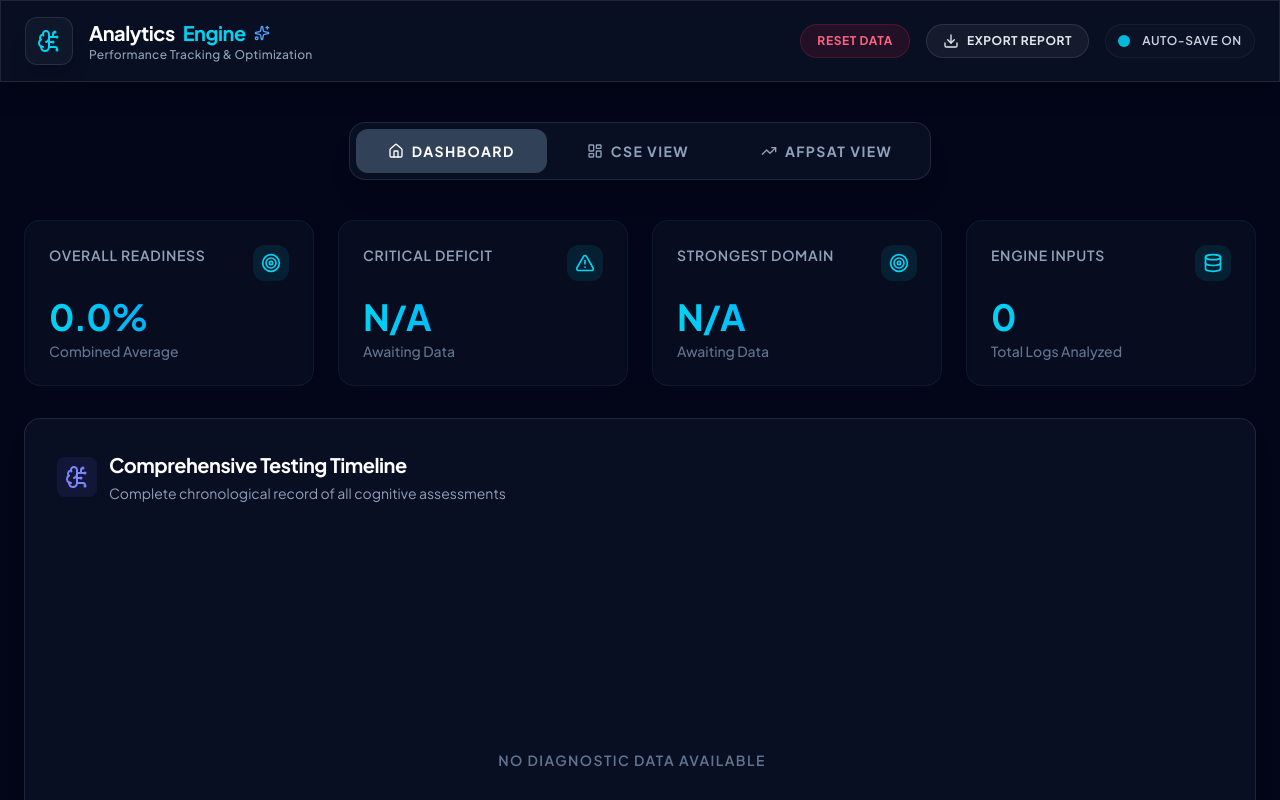
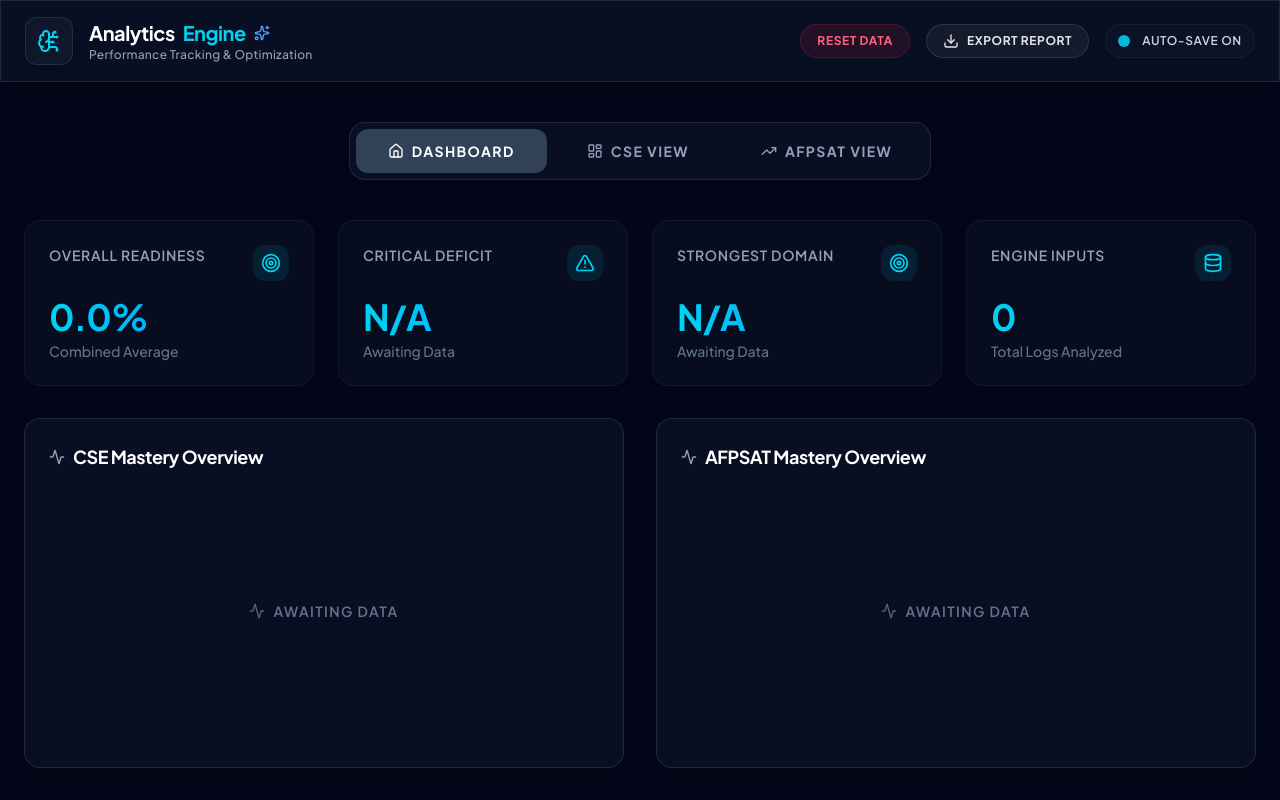
Before and after one commit to Babyama0901/CSE-AFPSAT-Analytics-Progression-Learning-Coach, a React (Vite) app: page / in a window 1280 px wide. Shown: the top 800 px of the page. Built offline with nearby package versions, Linux system fonts and the light colour scheme.

Commit message:
feat: added dual mastery radar charts to Dashboard

```diff
--- /dev/null
+++ b/src/components/DashboardMasteryRadar.tsx
@@ -0,0 +1,113 @@
+import React from 'react';
+import {
+  RadarChart,
+  Radar,
+  PolarGrid,
+  PolarAngleAxis,
+  PolarRadiusAxis,
+  Tooltip,
+  ResponsiveContainer
+} from 'recharts';
+import { Activity } from 'lucide-react';
+import { SubjectStats } from '../types';
+
+const SHORT_NAMES: Record<string, string> = {
+  'Reading Comprehension': 'Reading',
+  'Vocabulary': 'Vocab',
+  'Grammar and Language Usage': 'Grammar',
+  'Logical Verbal Reasoning': 'Log Verbal',
+  'Basic Arithmetic': 'Arithmetic',
+  'Word Problems': 'Word Probs',
+  'Algebra Basics': 'Algebra',
+  'Geometry Basics': 'Geometry',
+  'Logical Relationships': 'Log Rel',
+  'Series Completion': 'Series',
+  'Pattern Recognition 1': 'Pattern 1',
+  'Pattern Recognition 2': 'Pattern 2',
+  'Pattern Recognition 3': 'Pattern 3',
+  'Philippine Constitution': 'Ph Const',
+  'Numerical Ability': 'Numerical',
+  'Verbal Reasoning': 'Verbal',
+  'General Information': 'Gen Info',
+  'R.A. 6713': 'RA 6713'
+};
+
+interface DashboardMasteryRadarProps {
+  title: string;
+  stats: SubjectStats[];
+  strokeColor: string;
+  fillColor: string;
+}
+
+export function DashboardMasteryRadar({ title, stats, strokeColor, fillColor }: DashboardMasteryRadarProps) {
+  const chartData = stats.map(s => ({
+    subject: SHORT_NAMES[s.subject] || s.subject.replace(' Reasoning', '').replace(' Information', ''),
+    fullSubject: s.subject,
+    score: Number(s.latestPercentage.toFixed(1))
+  }));
+
+  const CustomTooltip = ({ active, payload }: any) => {
+    if (active && payload && payload.length) {
+      const data = payload[0].payload;
+      return (
+        <div className="bg-slate-900/95 backdrop-blur-xl border border-white/10 p-4 rounded-xl shadow-2xl">
+          <p className="text-slate-200 font-bold mb-1">{data.fullSubject}</p>
+          <div className="flex items-center gap-2">
+            <div className="w-2 h-2 rounded-full" style={{ backgroundColor: strokeColor, boxShadow: `0 0 8px ${strokeColor}` }} />
+            <p className="text-slate-300 text-sm font-medium">
+              Mastery: <span className="font-mono font-bold text-white ml-1">{data.score}%</span>
+            </p>
+          </div>
+        </div>
+      );
+    }
+    return null;
+  };
+
+  const hasData = stats.some(s => s.latestPercentage > 0);
+
+  return (
+    <div className="glass-panel p-6 rounded-2xl flex flex-col h-[350px]">
+      <div className="mb-2">
+        <h2 className="text-lg font-bold text-white tracking-tight flex items-center gap-2">
+          <Activity className="w-4 h-4 text-slate-400" /> {title}
+        </h2>
+      </div>
+
+      <div className="flex-1 w-full relative">
+        {hasData ? (
+          <ResponsiveContainer width="100%" height="100%">
+            <RadarChart data={chartData} margin={{ top: 20, right: 30, bottom: 20, left: 30 }}>
+              <PolarGrid stroke="rgba(255,255,255,0.05)" />
+              <PolarAngleAxis
+                dataKey="subject"
+                tick={{ fill: '#94a3b8', fontSize: 10, fontWeight: 500 }}
+              />
+              <PolarRadiusAxis
+                angle={90}
+                domain={[0, 100]}
+                tick={{ fill: '#94a3b8', fontSize: 9 }}
+                tickCount={5}
+              />
+              <Tooltip content={<CustomTooltip />} />
+              <Radar
+                name="Mastery"
+                dataKey="score"
+                stroke={strokeColor}
+                fill={fillColor}
+                fillOpacity={0.3}
+                isAnimationActive={false}
+              />
+            </RadarChart>
+          </ResponsiveContainer>
+        ) : (
+          <div className="absolute inset-0 flex items-center justify-center">
+            <p className="text-slate-500 font-semibold text-sm uppercase tracking-widest flex items-center gap-2">
+              <Activity className="w-4 h-4 animate-pulse" /> Awaiting Data
+            </p>
+          </div>
+        )}
+      </div>
+    </div>
+  );
+}
--- a/src/components/DashboardView.tsx
+++ b/src/components/DashboardView.tsx
@@ -1,6 +1,7 @@
 import React from 'react';
 import { StatCard } from './StatCard';
 import { ComprehensiveTimeline } from './ComprehensiveTimeline';
+import { DashboardMasteryRadar } from './DashboardMasteryRadar';
 import { ScoreLog, AnalyticsData, SubjectStats } from '../types';
 
 interface DashboardViewProps {
@@ -68,6 +69,22 @@ export function DashboardView({ logs, cseAnalytics, afpsatAnalytics }: Dashboard
         />
       </div>
 
+      {/* Radar Charts Row */}
+      <div className="grid grid-cols-1 lg:grid-cols-2 gap-8 w-full">
+        <DashboardMasteryRadar
+          title="CSE Mastery Overview"
+          stats={cseAnalytics.subjectStats}
+          strokeColor="#0ea5e9" // cyan-500
+          fillColor="#0ea5e9"
+        />
+        <DashboardMasteryRadar
+          title="AFPSAT Mastery Overview"
+          stats={afpsatAnalytics.subjectStats}
+          strokeColor="#d946ef" // fuchsia-500
+          fillColor="#d946ef"
+        />
+      </div>
+
       {/* Main Timeline */}
       <div className="w-full">
         <ComprehensiveTimeline logs={logs} />
```
